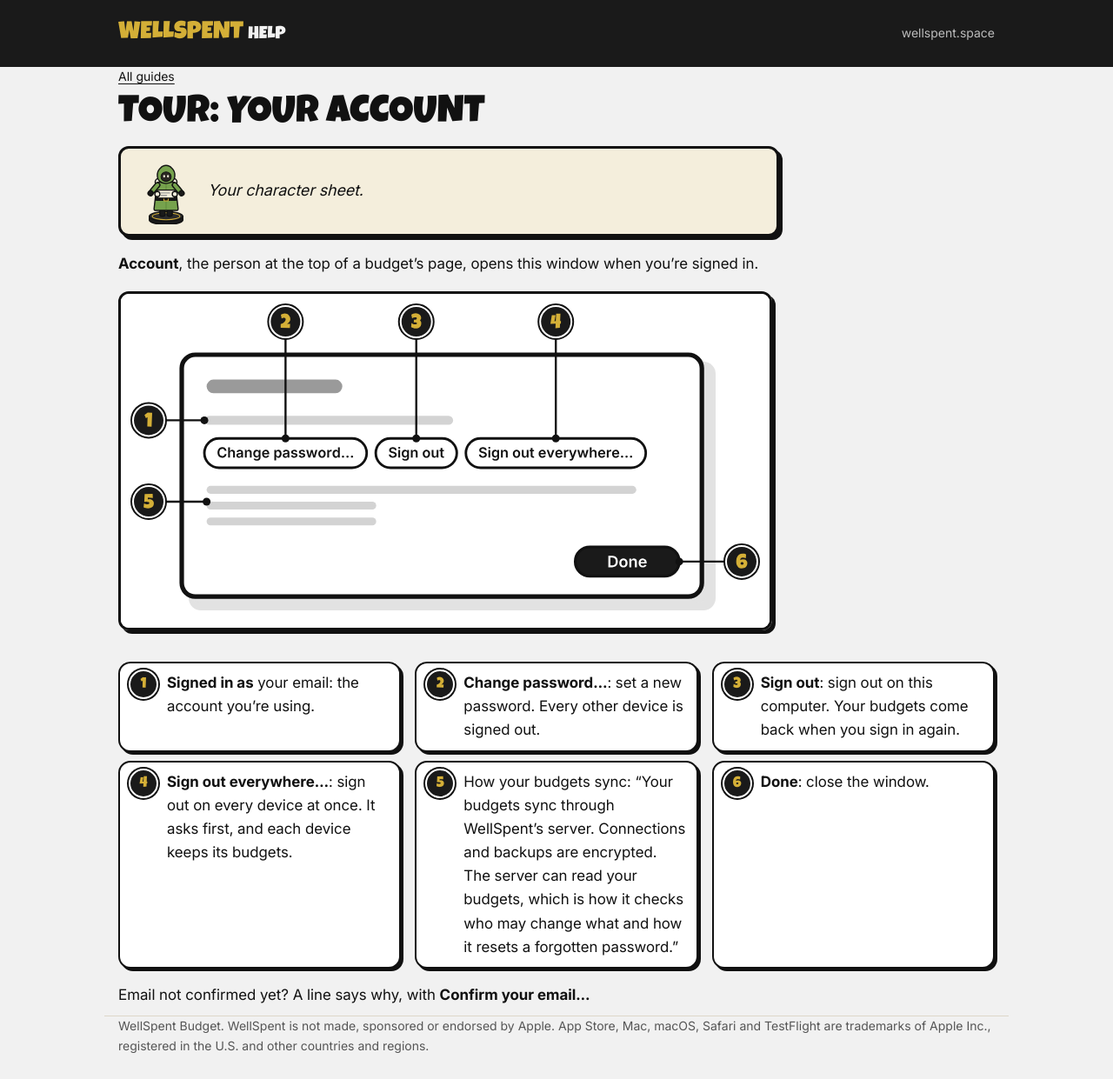
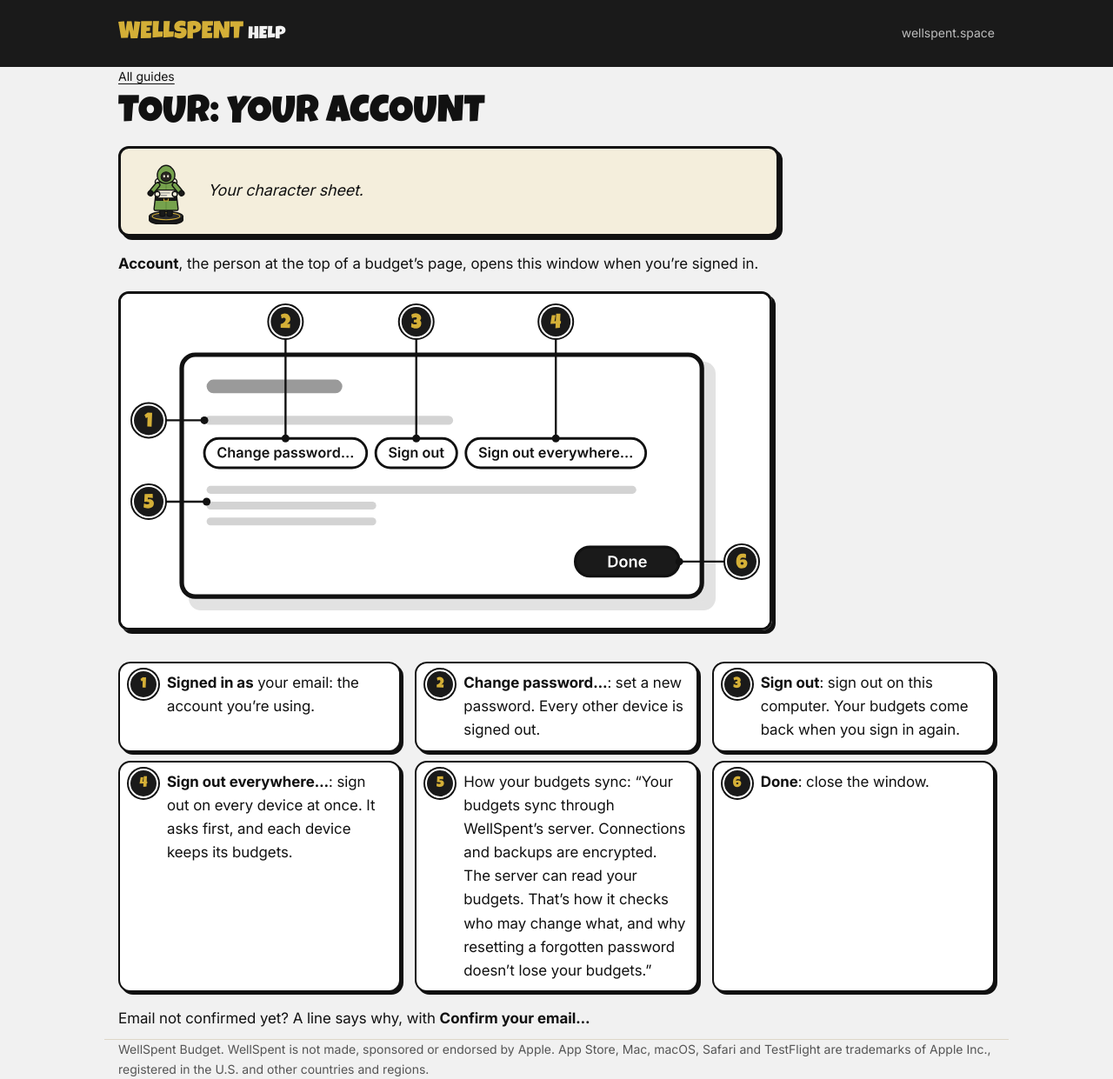
Before and after one commit to WellSpent-OC/WellSpent-Budget, a Jekyll site: the page built from docs/account/tour-your-account.md, in a window 1280 px wide. Shown: the whole page at 87% size. Built offline with Jekyll 4.4.1, drawn with Linux system fonts in a browser that asks for light colours; before the commit the page ends 1214 px from its top, so only the background shows below that.

Commit message:
User guide: the new privacy line, as the app shows it from 0.2.0
The line now says reading budgets is why a password reset loses
nothing, not how the reset works. Quest 2 and the account tour carry
it word for word. Lands on 0.2.0's release day, with the app.

Co-Authored-By: Claude Opus 5.5 <noreply@anthropic.com>

```diff
--- a/docs/account/tour-your-account.md
+++ b/docs/account/tour-your-account.md
@@ -14,7 +14,7 @@ title: "Tour: Your account"
 2. **Change password…**: set a new password. Every other device is signed out.
 3. **Sign out**: sign out on this computer. Your budgets come back when you sign in again.
 4. **Sign out everywhere…**: sign out on every device at once. It asks first, and each device keeps its budgets.
-5. How your budgets sync: "Your budgets sync through WellSpent's server. Connections and backups are encrypted. The server can read your budgets, which is how it checks who may change what and how it resets a forgotten password."
+5. How your budgets sync: "Your budgets sync through WellSpent's server. Connections and backups are encrypted. The server can read your budgets. That's how it checks who may change what, and why resetting a forgotten password doesn't lose your budgets."
 6. **Done**: close the window.
 
 Email not confirmed yet? A line says why, with **Confirm your email…**
```
Also changed, not shown: docs/getting-started/make-your-account.md (+1 -1 lines).
